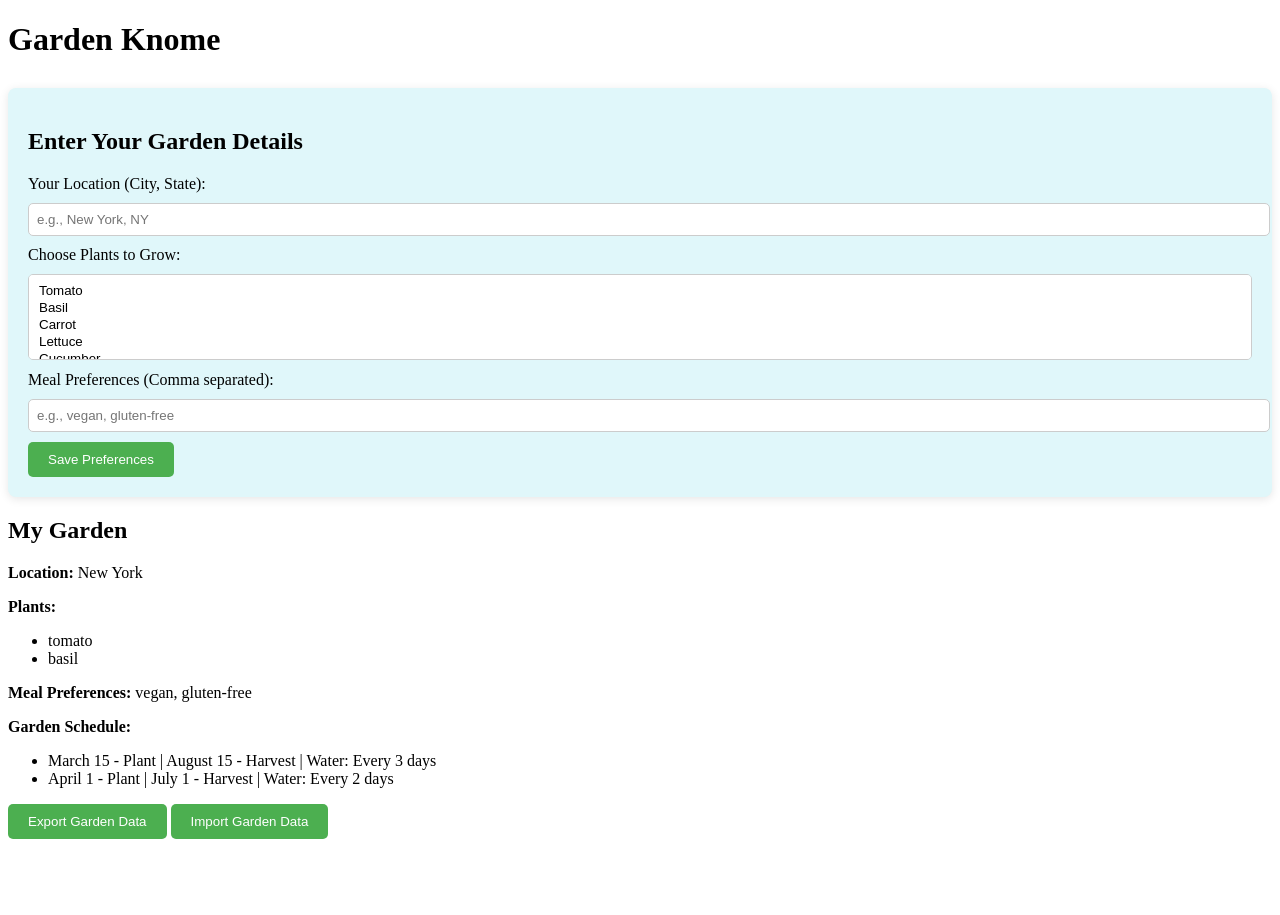
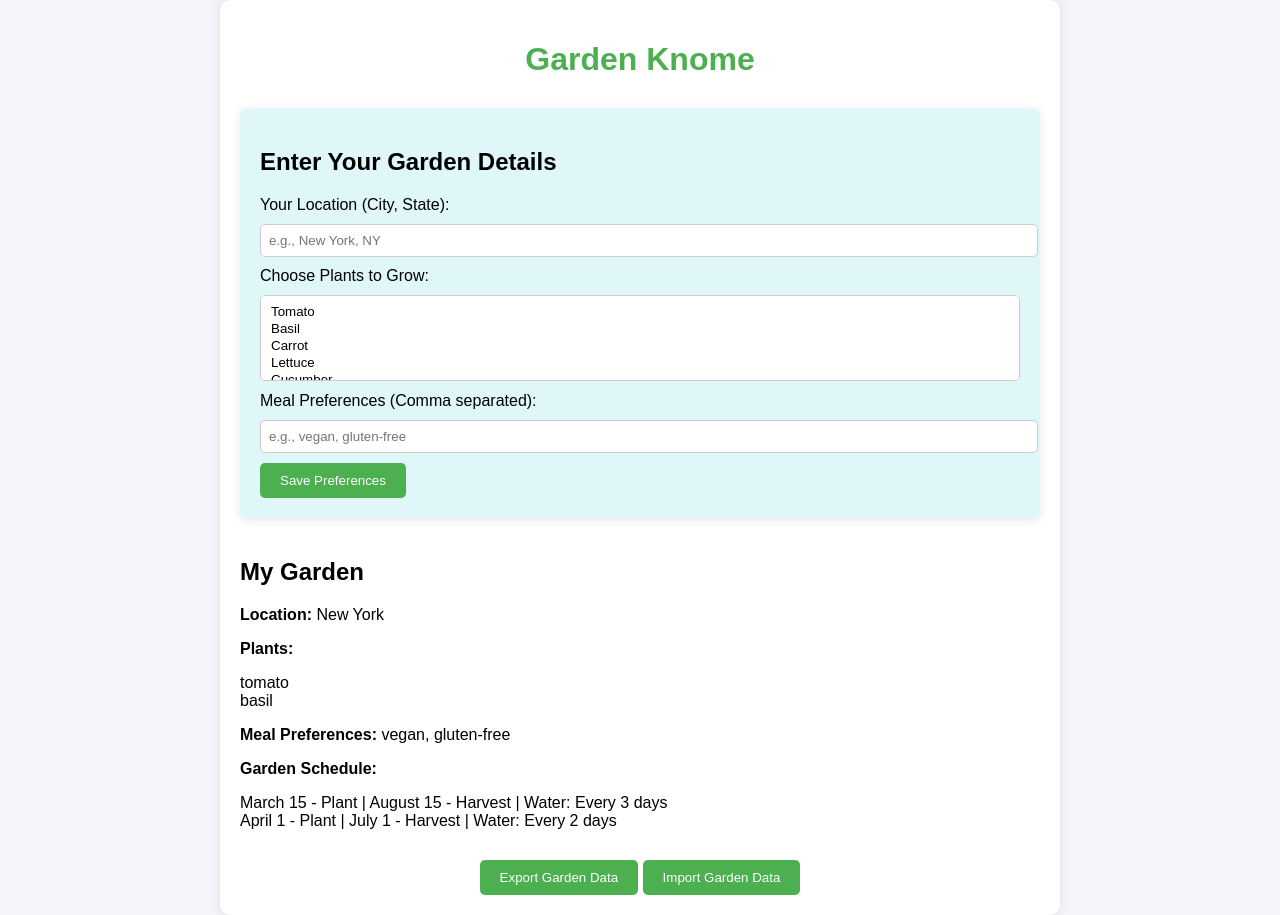
Before and after one commit to adamconkle/gardengnome, a plain HTML site: page index.html in a window 1280 px wide. Before the commit the page ends 847 px from the top, so only its background shows below. Drawn offline with Linux system fonts and the light colour scheme.

```diff
--- a/styles.css
+++ b/styles.css
@@ -1,4 +1,28 @@
-/* Add to your existing styles */
+/* Basic CSS for styling */
+body {
+    font-family: Arial, sans-serif;
+    background-color: #f4f4f9;
+    margin: 0;
+    padding: 0;
+    display: flex;
+    justify-content: center;
+    align-items: flex-start;
+    height: 100vh;
+}
+
+.container {
+    width: 90%;
+    max-width: 800px;
+    padding: 20px;
+    background-color: white;
+    border-radius: 10px;
+    box-shadow: 0 0 10px rgba(0, 0, 0, 0.1);
+}
+
+h1 {
+    text-align: center;
+    color: #4CAF50;
+}
 
 .form-section {
     margin-top: 30px;
@@ -29,3 +53,21 @@ button {
 button:hover {
     background-color: #45a049;
 }
+
+.garden-info {
+    margin-top: 40px;
+}
+
+.garden-info ul {
+    list-style-type: none;
+    padding: 0;
+}
+
+.buttons {
+    margin-top: 30px;
+    text-align: center;
+}
+
+input[type="file"] {
+    display: none;
+}
```
